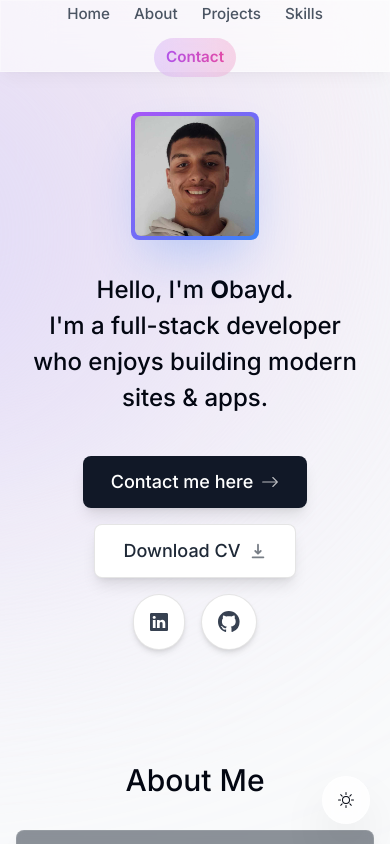
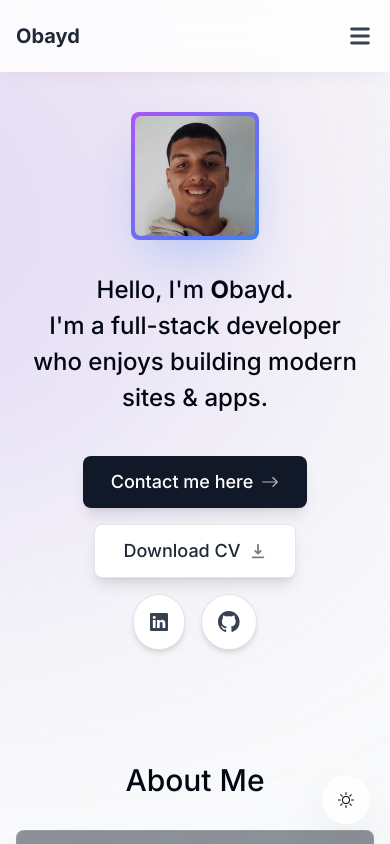
Before and after one commit to Obaydz/Portfolio, a Next.js app: page / in a window 390 px wide. Shown: the top 844 px of the page. Built offline with nearby package versions, Linux system fonts and the light colour scheme.

Commit message:
Add files via upload

```diff
--- a/components/header.tsx
+++ b/components/header.tsx
@@ -1,15 +1,17 @@
 "use client";
 
-import React from "react";
+import React, { useState } from "react";
 import { motion } from "framer-motion";
 import { links } from "@/lib/data";
 import Link from "next/link";
 import clsx from "clsx";
 import { useActiveSectionContext } from "@/context/active-section-context";
+import { HiMenu, HiX } from "react-icons/hi";
 
 export default function Header() {
   const { activeSection, setActiveSection, setTimeOfLastClick } =
     useActiveSectionContext();
+  const [mobileOpen, setMobileOpen] = useState(false);
 
   return (
     <header className="z-[999] relative">
@@ -24,15 +26,10 @@ export default function Header() {
         transition={{ duration: 0.6, ease: "easeOut" }}
       />
 
-      {/* Navigation */}
-      <nav
-        className="fixed top-0 left-1/2 -translate-x-1/2
-        h-[4.5rem] sm:top-6 sm:h-[3.5rem]
-        flex items-center justify-center"
-      >
+      {/* Navigation Desktop */}
+      <nav className="hidden sm:flex fixed top-0 left-1/2 -translate-x-1/2 h-[4.5rem] sm:top-6 sm:h-[3.5rem] items-center justify-center">
         <ul
-          className="flex items-center justify-center
-          w-[22rem] flex-wrap gap-y-1 text-[0.95rem] font-medium
+          className="flex items-center justify-center w-[22rem] flex-wrap gap-y-1 text-[0.95rem] font-medium
           text-gray-600 dark:text-gray-400 sm:w-[initial] sm:flex-nowrap sm:gap-6"
         >
           {links.map((link, i) => (
@@ -78,6 +75,52 @@ export default function Header() {
           ))}
         </ul>
       </nav>
+
+      {/* Mobile Navbar */}
+      <nav className="sm:hidden fixed top-0 left-0 w-full flex items-center justify-between px-4 h-[4.5rem] bg-white/60 border-b border-white/20 backdrop-blur-xl dark:bg-gray-900/70 dark:border-white/10">
+        <div className="text-xl font-bold text-gray-800 dark:text-gray-200">
+          Obayd
+        </div>
+
+        {/* Hamburger / Close Button */}
+        <button
+          onClick={() => setMobileOpen(!mobileOpen)}
+          className="text-gray-700 dark:text-gray-300 focus:outline-none"
+        >
+          {mobileOpen ? <HiX size={28} /> : <HiMenu size={28} />}
+        </button>
+
+        {/* Mobile Menu */}
+        <motion.ul
+          initial={{ opacity: 0, y: -20 }}
+          animate={{ opacity: mobileOpen ? 1 : 0, y: mobileOpen ? 0 : -20 }}
+          transition={{ duration: 0.3 }}
+          className={clsx(
+            "absolute top-full left-0 w-full bg-white dark:bg-gray-900 border-t border-white/20 dark:border-white/10 flex flex-col items-center gap-4 py-4",
+            mobileOpen ? "flex" : "hidden"
+          )}
+        >
+          {links.map((link) => (
+            <li key={link.hash}>
+              <Link
+                className={clsx(
+                  "px-4 py-2 rounded-md text-gray-800 dark:text-gray-200 hover:bg-purple-100 dark:hover:bg-purple-800 transition",
+                  activeSection === link.name &&
+                    "font-semibold text-purple-600 dark:text-purple-400"
+                )}
+                href={link.hash}
+                onClick={() => {
+                  setActiveSection(link.name);
+                  setTimeOfLastClick(Date.now());
+                  setMobileOpen(false); // close menu on click
+                }}
+              >
+                {link.name}
+              </Link>
+            </li>
+          ))}
+        </motion.ul>
+      </nav>
     </header>
   );
 }
```
